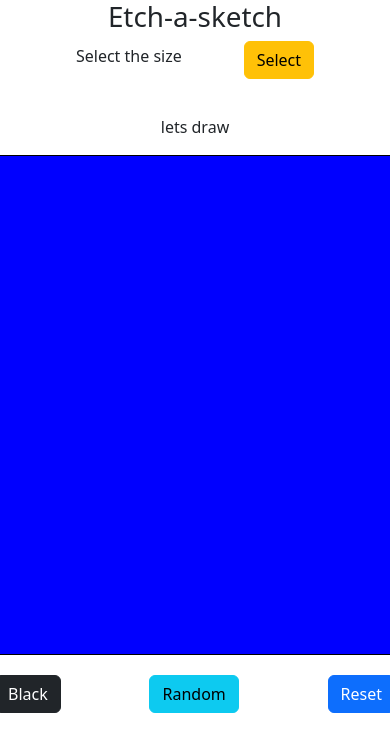
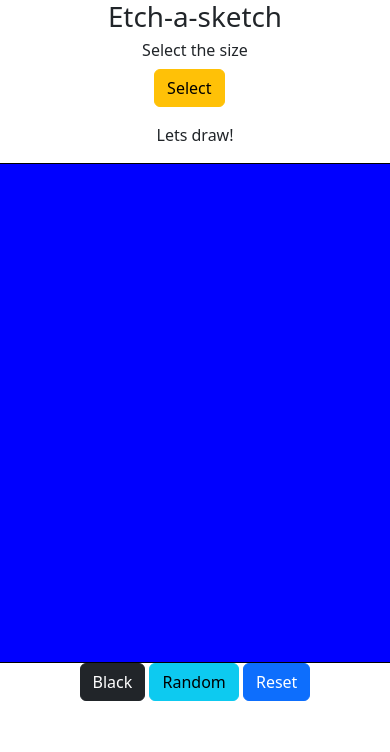
Before and after one commit to binleiden/Etch-a-Sketch, a plain HTML site: page index.html in a window 390 px wide. Both pictures are taken after a click on the button "Black". Shown: the top 752 px of the page. Drawn offline with nearby package versions, Linux system fonts and the light colour scheme.

Commit message:
Made it more responsive

```diff
--- a/index.html
+++ b/index.html
@@ -9,19 +9,19 @@
     <script src="main.js"></script>
 </head>
 <body>
-    <h1>Etch-a-sketch</h1>
-    <div class="header">
-        <h6>Select the size</h6>
+    <h1 class="row-sm">Etch-a-sketch</h1>
+    <div class="row-sm justify-content-center">
+        <h6 class="row">Select the size</h6>
         <button id="popup" class="btn btn-warning">Select</button>
     </div>
     <p id="message"></p>
     <p id="draw"></p>
+
     <div class="board"></div>
-    <div class="footer">
-        <button class="btn btn-dark" onclick="setColor('Black')">Black</button>
-        <button class="btn btn-info" onclick="setColor('random')">Random</button>
-        <button class="btn btn-primary" onclick="reset()">Reset</button>
-
+    <div class="row-sm-4">
+        <button class="btn btn-dark row-sm-4" onclick="setColor('Black')">Black</button>
+        <button class="btn btn-info row-sm-4" onclick="setColor('random')">Random</button>
+        <button class="btn btn-primary row-sm-4" onclick="reset()">Reset</button>
     </div>
 </body>
 </html>
--- a/main.js
+++ b/main.js
@@ -10,9 +10,9 @@ document.addEventListener("DOMContentLoaded", function(){
             click = !click;
             let draw = document.querySelector("#draw");
             if (click){
-                draw.innerHTML = "lets draw";
+                draw.innerHTML = "Lets draw!";
             }else {
-                draw.innerHTML = "to bad!"
+                draw.innerHTML = "Pause!"
             }
         }
 
```
